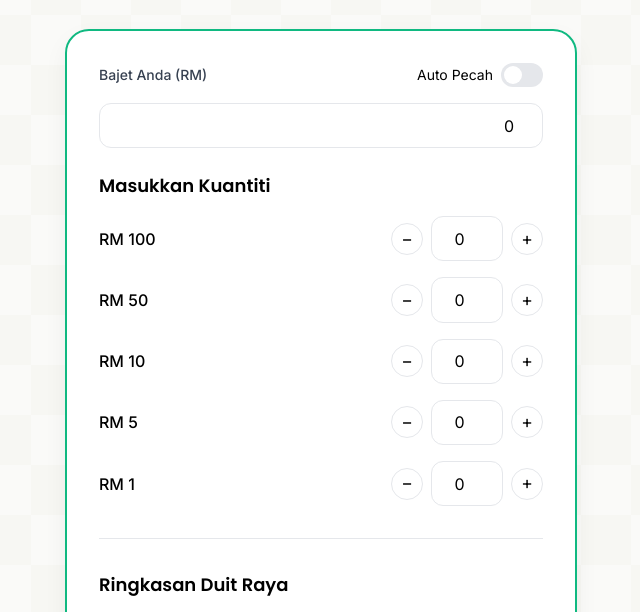
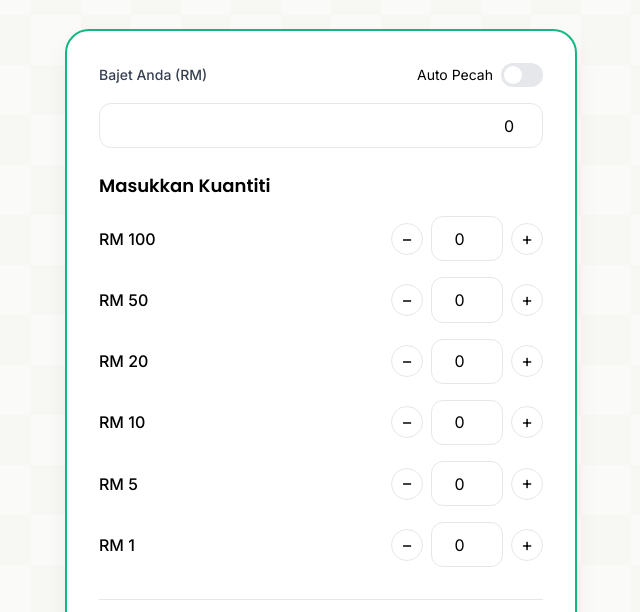
Before and after one commit to luqzi99/kalkulatorduitraya, a plain HTML site: page index.html in a window 1280 px wide. Shown: the part 135-747 px from the top of the page, without its empty margins (319-959 px from the left). Drawn offline with nearby package versions, Linux system fonts and the light colour scheme.

Commit message:
tambah denominator rm20

```diff
--- a/index.html
+++ b/index.html
@@ -165,6 +165,7 @@ function calculator(){
     denominations:[
       {value:100,count:0},
       {value:50,count:0},
+      {value:20,count:0},
       {value:10,count:0},
       {value:5,count:0},
       {value:1,count:0}
```
